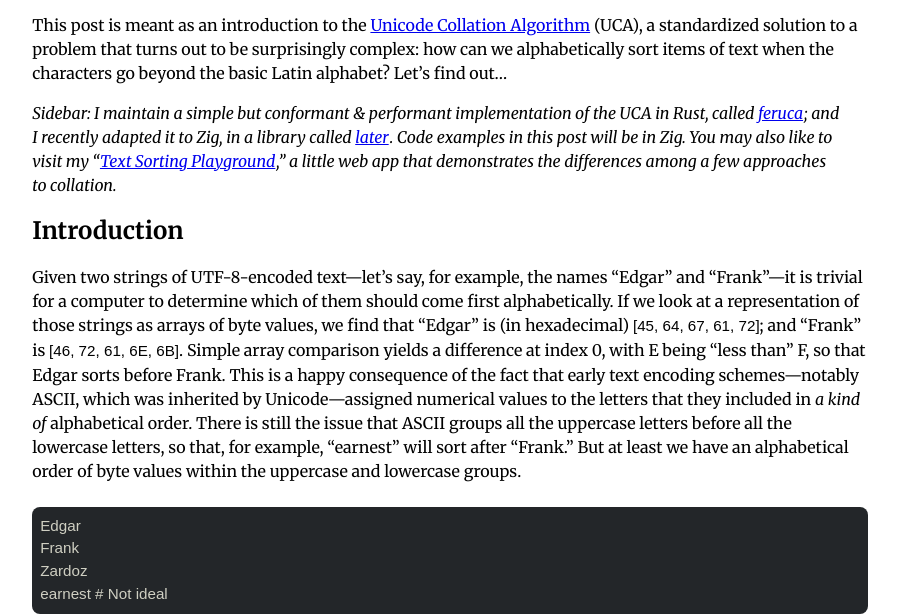
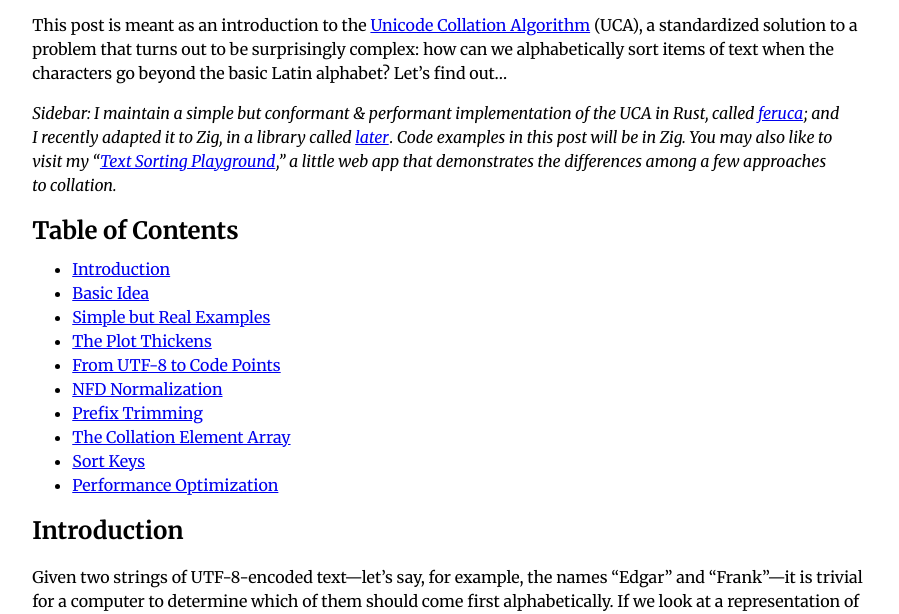
Before and after one commit to theodore-s-beers/collation-for-dummies, a plain HTML site: page index.html in a window 1280 px wide. Shown: the part 123-737 px from the top of the page, without its empty margins (190-1089 px from the left). Drawn offline with Linux system fonts and the light colour scheme; a web font is replaced by a local one.

Commit message:
Add table of contents

```diff
--- a/index.html
+++ b/index.html
@@ -267,6 +267,23 @@
         approaches to collation.</em
       >
     </p>
+    <h2 id="table-of-contents">Table of Contents</h2>
+    <ul>
+      <li><a href="#introduction">Introduction</a></li>
+      <li><a href="#basic-idea">Basic Idea</a></li>
+      <li><a href="#simple-but-real-examples">Simple but Real Examples</a></li>
+      <li><a href="#the-plot-thickens">The Plot Thickens</a></li>
+      <li>
+        <a href="#from-utf-8-to-code-points">From UTF-8 to Code Points</a>
+      </li>
+      <li><a href="#nfd-normalization">NFD Normalization</a></li>
+      <li><a href="#prefix-trimming">Prefix Trimming</a></li>
+      <li>
+        <a href="#the-collation-element-array">The Collation Element Array</a>
+      </li>
+      <li><a href="#sort-keys">Sort Keys</a></li>
+      <li><a href="#performance-optimization">Performance Optimization</a></li>
+    </ul>
     <h2 id="introduction">Introduction</h2>
     <p>
       Given two strings of UTF-8-encoded text—let’s say, for example, the names
--- a/styles.css
+++ b/styles.css
@@ -15,9 +15,9 @@ div.sourceCode {
   margin-top: 1.5rem;
 }
 
-p,
 h2,
-h3 {
+h3,
+p {
   margin-top: 1rem;
 }
 
@@ -32,3 +32,7 @@ p.date {
 pre.sourceCode {
   margin: 0.5rem;
 }
+
+ul {
+  margin-top: 0.5rem;
+}
```
Also changed, not shown: 1 other file.
